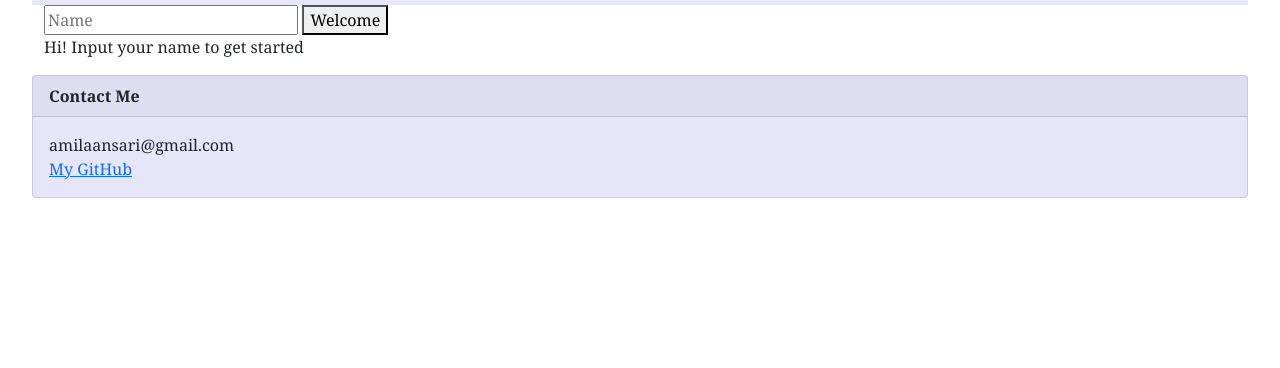
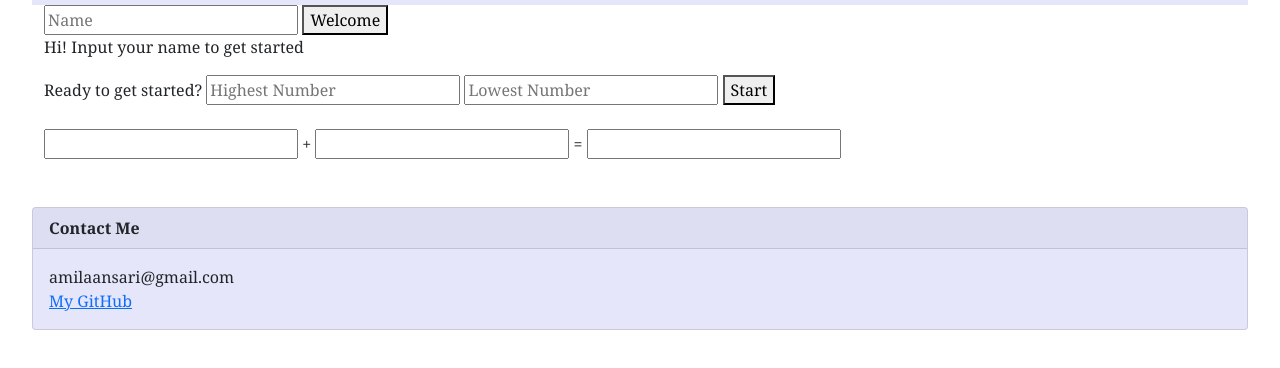
Before and after one commit to amilaansari/Endless-Math, a plain HTML site: page docs/index.html in a window 1280 px wide. Shown: the part 54-422 px from the top of the page. Drawn offline with nearby package versions, Linux system fonts and the light colour scheme.

Commit message:
generate and display random numbers within limits set by user

```diff
--- a/docs/index.html
+++ b/docs/index.html
@@ -37,8 +37,8 @@
     <div id="welcome" class="container-fluid">
         <!--Name Input-->
         <input id="user_input_name" name="name" type="text" placeholder="Name">
-        <!--Start Button-->
-        <button id="welcome_btn" type="submit" onclick="welcomeUser()">Welcome</button>
+        <!--Welcome Button-->
+        <button id="welcome_btn" name="welcome" type="submit" onclick="welcomeUser()">Welcome</button>
         <!--Welcome Paragraph-->
         <p id="intro">
             Hi! Input your name to get started
@@ -46,7 +46,24 @@
     </div>
 
     <div id="main" class="container-fluid">
-        <!--JavaScript Game to run here-->
+        Ready to get started?
+        <!--Top Value Input-->
+        <input id="top_limit" name="highest number" type="text" placeholder="Highest Number">
+        <!--Bottom Value Input-->
+        <input id="bot_limit" name="lowest number" type="text" placeholder="Lowest Number">
+        <!--Start Button-->
+        <button id="start_btn" name="start" type="submit" onclick="startGame()">Start</button>
+        <br>
+        <br>
+        <!--Game-->
+        <div id="game">
+            <!--JavaScript Game to run here-->
+            <input id="x" name="number 1" type="text"> +
+            <input id="y" name="number 2" type="text"> =
+            <input id="z" name="answer" type="text">
+        </div>
+        <br>
+        <br>
     </div>
 
     <footer>
--- a/docs/static/index.js
+++ b/docs/static/index.js
@@ -6,3 +6,23 @@ function welcomeUser(){
     //print userName data
     document.getElementById("intro").innerHTML = "Welcome " + userName + "!";
 }
+var highNum = document.getElementById("top_limit").value
+var lowNum = document.getElementById("bot_limit").value
+    //if user inputs 0
+    if (lowNum == 0){
+        lowNum += 1
+    }
+
+function startGame(){
+
+    //generate random numbers within limits set by user
+    var x = Math.floor((Math.random() * highNum)+ lowNum)
+    var y = Math.floor((Math.random() * highNum)+ lowNum)
+    var z = x + y
+
+    //print equation
+    document.getElementById("x").value = x
+    document.getElementById("y").value = y
+    document.getElementById("z").value = z
+    // document.getElementById("game").innerHTML = x + y
+}
```
